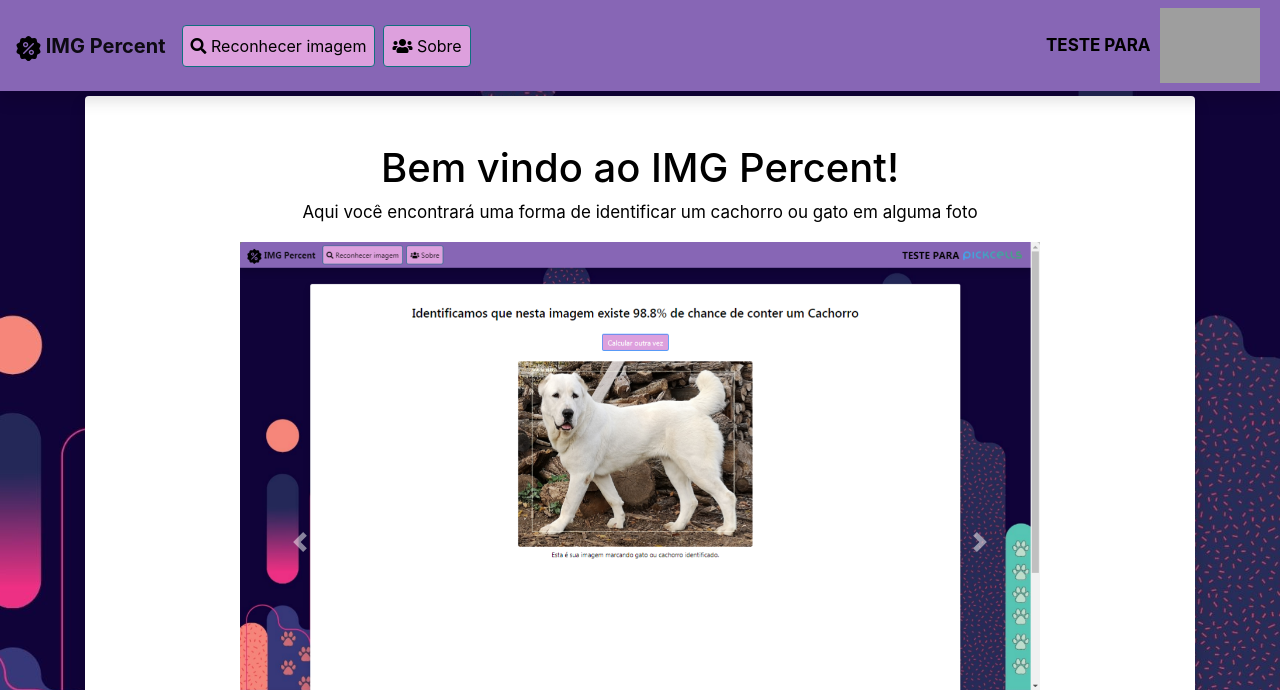
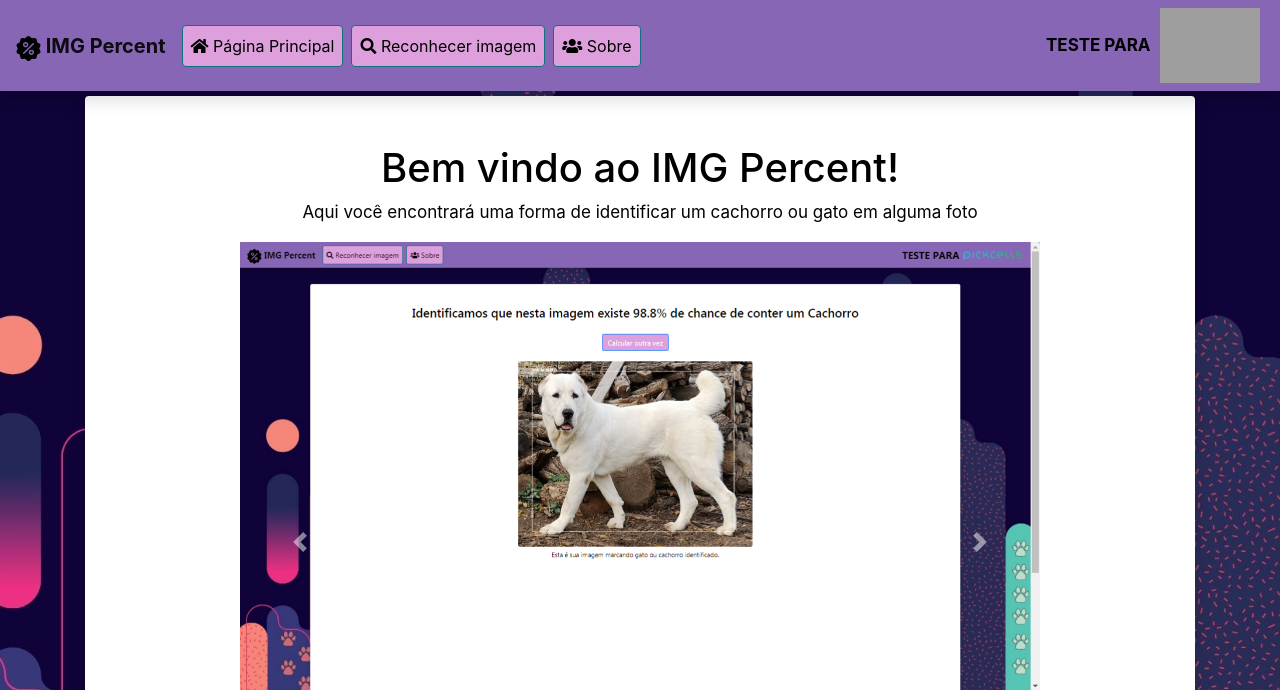
Before and after one commit to Jeremias333/imgpercent-teste-pickcells, a Django app: page / in a window 1280 px wide. Shown: the top 690 px of the page. Run offline with Django 3.2, Linux system fonts and the light colour scheme; some libraries are stand-ins or nearby versions; grey boxes are pictures that could not be loaded.

Commit message:
feat(Button-Home): Adicionado botao home.

```diff
--- a/imgpercent/imgpercent/main/templates/base.html
+++ b/imgpercent/imgpercent/main/templates/base.html
@@ -34,6 +34,10 @@
 			<div class="collapse navbar-collapse" id="navbarSupportedContent">
 				<ul class="navbar-nav mr-auto">
 					<li class="nav-item active">
+						<a class="btn btn-info custom-btn active nav-link mr-2" href="/"  style="color: black; background-color:	 #DDA0DD;"><span class="fas fa-home"></span> Página Principal
+						</a>
+					</li>
+					<li class="nav-item active">
 						<a class="btn btn-info custom-btn active nav-link mr-2" href="/recognition"  style="color: black; background-color:	 #DDA0DD;"><span class="fas fa-search"></span> Reconhecer imagem
 						</a>
 					</li>
```
